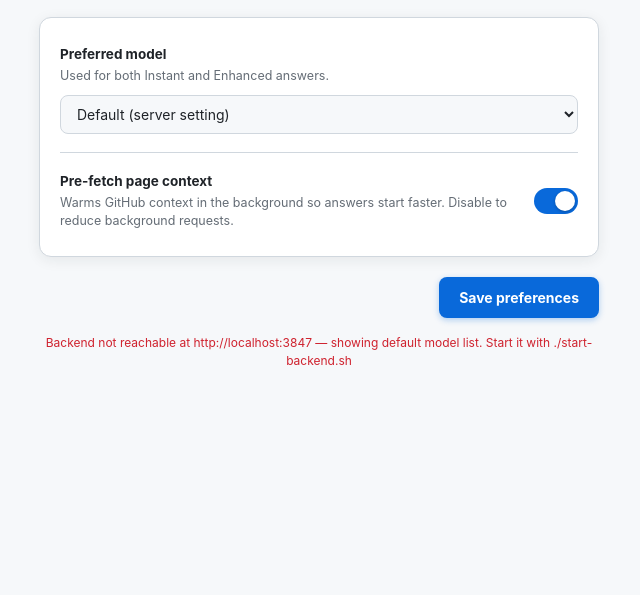
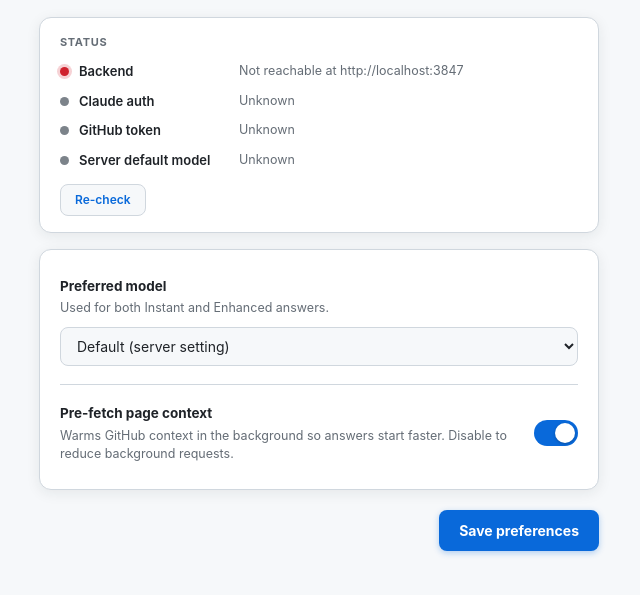
Before and after one commit to mathinraj/RepoLens, a browser extension: page RepoLens-extension/options/options.html in a window 1280 px wide. Shown: the part 87-682 px from the top of the page, without its empty margins (321-961 px from the left). Drawn offline with Linux system fonts and the light colour scheme; no server answers.

Commit message:
Updated RepoLens to version 0.7.1, introducing a new status card on the options page for health checks, including backend connectivity and model availability. Enhance model selection with updated Claude model options and improve user interaction with a re-check button for health status. Refactor related JavaScript and CSS for better functionality and styling.

```diff
--- a/RepoLens-extension/options/options.css
+++ b/RepoLens-extension/options/options.css
@@ -189,11 +189,67 @@ input[type="text"]:focus {
 .save-btn:hover { background: var(--accent-hover); transform: translateY(-1px); }
 .save-btn:active { transform: translateY(0); }
 
-.backend-note {
-  margin-top: 16px;
-  font-size: 12px;
+/* Status card */
+.status-card { margin-bottom: 16px; padding: 16px 20px; }
+
+.status-title {
+  font-size: 11px;
+  font-weight: 700;
+  text-transform: uppercase;
+  letter-spacing: 0.06em;
   color: var(--muted);
-  text-align: center;
+  margin-bottom: 12px;
 }
 
-.backend-note.is-error { color: var(--danger); }
+.checks {
+  list-style: none;
+  margin: 0;
+  padding: 0;
+  display: flex;
+  flex-direction: column;
+  gap: 10px;
+}
+
+.check {
+  display: flex;
+  align-items: center;
+  gap: 10px;
+  font-size: 13px;
+}
+
+.check-label { font-weight: 600; min-width: 150px; }
+.check-value { color: var(--muted); font-size: 12.5px; }
+
+.dot {
+  width: 9px;
+  height: 9px;
+  border-radius: 50%;
+  flex-shrink: 0;
+  background: var(--muted);
+}
+
+.dot.is-ok { background: var(--success); box-shadow: 0 0 0 3px color-mix(in srgb, var(--success) 20%, transparent); }
+.dot.is-bad { background: var(--danger); box-shadow: 0 0 0 3px color-mix(in srgb, var(--danger) 20%, transparent); }
+.dot.is-warn { background: #bf8700; box-shadow: 0 0 0 3px color-mix(in srgb, #bf8700 20%, transparent); }
+.dot.is-pending { background: var(--muted); animation: dot-pulse 1.2s ease-in-out infinite; }
+
+@keyframes dot-pulse { 0%, 100% { opacity: 1; } 50% { opacity: 0.35; } }
+
+.recheck-btn {
+  margin-top: 14px;
+  border: 1px solid var(--border);
+  background: var(--bg);
+  color: var(--accent);
+  font: inherit;
+  font-size: 12px;
+  font-weight: 600;
+  padding: 6px 14px;
+  border-radius: var(--radius-sm);
+  cursor: pointer;
+  transition: border-color 0.15s ease, background 0.15s ease;
+}
+
+.recheck-btn:hover {
+  border-color: var(--accent);
+  background: color-mix(in srgb, var(--accent) 8%, var(--bg));
+}
--- a/RepoLens-extension/options/options.html
+++ b/RepoLens-extension/options/options.html
@@ -23,6 +23,33 @@
           <p class="sub">Configure the model and background behavior.</p>
         </div>
       </header>
+
+      <section class="card status-card">
+        <div class="status-title">Status</div>
+        <ul class="checks" id="checks">
+          <li class="check" data-key="backend">
+            <span class="dot is-pending"></span>
+            <span class="check-label">Backend</span>
+            <span class="check-value" id="chk-backend">Checking…</span>
+          </li>
+          <li class="check" data-key="claude">
+            <span class="dot is-pending"></span>
+            <span class="check-label">Claude auth</span>
+            <span class="check-value" id="chk-claude">—</span>
+          </li>
+          <li class="check" data-key="github">
+            <span class="dot is-pending"></span>
+            <span class="check-label">GitHub token</span>
+            <span class="check-value" id="chk-github">—</span>
+          </li>
+          <li class="check" data-key="model">
+            <span class="dot is-pending"></span>
+            <span class="check-label">Server default model</span>
+            <span class="check-value" id="chk-model">—</span>
+          </li>
+        </ul>
+        <button type="button" id="recheck-btn" class="recheck-btn">Re-check</button>
+      </section>
 
       <section class="card">
         <div class="field">
@@ -53,8 +80,6 @@
         <span id="status" class="status" role="status"></span>
         <button type="button" id="save-btn" class="save-btn">Save preferences</button>
       </footer>
-
-      <p class="backend-note" id="backend-note"></p>
     </main>
 
     <script src="../shared/constants.js"></script>
--- a/RepoLens-extension/options/options.js
+++ b/RepoLens-extension/options/options.js
@@ -11,37 +11,56 @@
   const prefetchToggle = document.getElementById('prefetch-toggle');
   const saveBtn = document.getElementById('save-btn');
   const statusEl = document.getElementById('status');
-  const backendNote = document.getElementById('backend-note');
+  const recheckBtn = document.getElementById('recheck-btn');
 
   const CUSTOM_VALUE = '__custom__';
 
+  // Current Claude lineup (mid-2026) — used if the backend can't be reached.
   const FALLBACK_MODELS = [
-    { id: '', label: 'Default (server setting)' },
-    { id: 'claude-sonnet-4-6', label: 'Claude Sonnet 4.6 — fast, balanced' },
-    { id: 'claude-opus-4-1', label: 'Claude Opus 4.1 — most capable' },
-    { id: 'claude-haiku-4-5', label: 'Claude Haiku 4.5 — fastest' },
+    { id: 'claude-fable-5', label: 'Claude Fable 5', note: 'Highest tier — deep judgment' },
+    { id: 'claude-opus-4-8', label: 'Claude Opus 4.8', note: 'Frontier agentic coding' },
+    { id: 'claude-sonnet-5', label: 'Claude Sonnet 5', note: 'Best speed / intelligence balance' },
+    { id: 'claude-haiku-4-5', label: 'Claude Haiku 4.5', note: 'Fastest, near-frontier' },
   ];
 
   let knownIds = new Set();
+  let pendingStoredModel = null;
 
   function renderModels(models, defaultModel) {
     modelSelect.innerHTML = '';
     knownIds = new Set();
+
+    // First option = the server default (rendered only once).
+    const def = document.createElement('option');
+    def.value = '';
+    def.textContent = defaultModel
+      ? `Default — ${defaultModel}`
+      : 'Default (server setting)';
+    modelSelect.appendChild(def);
+    knownIds.add('');
+
+    // Then each model, skipping the one that equals the default (avoid dupes).
     for (const m of models) {
+      if (m.id === defaultModel) continue;
       const opt = document.createElement('option');
       opt.value = m.id;
-      opt.textContent =
-        m.id === '' && defaultModel ? `${m.label} — ${defaultModel}` : m.label;
+      opt.textContent = m.note ? `${m.label} — ${m.note}` : m.label;
       modelSelect.appendChild(opt);
       knownIds.add(m.id);
     }
+
     const customOpt = document.createElement('option');
     customOpt.value = CUSTOM_VALUE;
     customOpt.textContent = 'Custom…';
     modelSelect.appendChild(customOpt);
+
+    if (pendingStoredModel !== null) {
+      applyStoredSelection(pendingStoredModel);
+    }
   }
 
   function applyStoredSelection(storedModel) {
+    pendingStoredModel = storedModel;
     if (storedModel && !knownIds.has(storedModel)) {
       modelSelect.value = CUSTOM_VALUE;
       customInput.value = storedModel;
@@ -56,22 +75,50 @@
     customWrap.classList.toggle('is-hidden', modelSelect.value !== CUSTOM_VALUE);
   });
 
+  // ─── Health checks ────────────────────────────────────────────────────────
+  function setCheck(key, state, value) {
+    const li = document.querySelector(`.check[data-key="${key}"]`);
+    if (!li) return;
+    const dot = li.querySelector('.dot');
+    const val = li.querySelector('.check-value');
+    dot.className = 'dot ' + (state === 'ok' ? 'is-ok' : state === 'bad' ? 'is-bad' : state === 'warn' ? 'is-warn' : 'is-pending');
+    if (val && value != null) val.textContent = value;
+  }
+
+  function resetChecks() {
+    ['backend', 'claude', 'github', 'model'].forEach((k) => setCheck(k, 'pending', k === 'backend' ? 'Checking…' : '—'));
+  }
+
+  async function runHealthCheck() {
+    resetChecks();
+    try {
+      const res = await fetch(`${BACKEND_URL}/health`, { cache: 'no-store' });
+      const h = await res.json();
+      setCheck('backend', 'ok', `Connected (${h.claudeProvider || 'cli'})`);
+      setCheck('claude', h.claudeAuth ? 'ok' : 'bad', h.claudeAuth ? 'Authenticated' : 'Not authenticated');
+      setCheck('github', h.githubToken ? 'ok' : 'warn', h.githubToken ? 'Configured' : 'Missing (page-scrape only)');
+      setCheck('model', 'ok', h.model || 'unknown');
+      return h;
+    } catch {
+      setCheck('backend', 'bad', `Not reachable at ${BACKEND_URL}`);
+      setCheck('claude', 'pending', 'Unknown');
+      setCheck('github', 'pending', 'Unknown');
+      setCheck('model', 'pending', 'Unknown');
+      return null;
+    }
+  }
+
   async function loadModels() {
     try {
-      const res = await fetch(`${BACKEND_URL}/models`);
+      const res = await fetch(`${BACKEND_URL}/models`, { cache: 'no-store' });
       const data = await res.json();
       if (data.ok && Array.isArray(data.models) && data.models.length) {
-        renderModels(data.models, data.default);
-        backendNote.textContent = `Backend connected · provider: ${data.provider}`;
-        backendNote.classList.remove('is-error');
+        renderModels(data.models, data.default || '');
         return;
       }
       throw new Error('bad response');
     } catch {
       renderModels(FALLBACK_MODELS, '');
-      backendNote.textContent =
-        `Backend not reachable at ${BACKEND_URL} — showing default model list. Start it with ./start-backend.sh`;
-      backendNote.classList.add('is-error');
     }
   }
 
@@ -98,8 +145,13 @@
     flashStatus('Saved');
   });
 
+  recheckBtn.addEventListener('click', () => {
+    runHealthCheck();
+    loadModels();
+  });
+
   (async function init() {
-    await loadModels();
+    await Promise.all([runHealthCheck(), loadModels()]);
     await loadPrefs();
   })();
 })();
```
Also changed, not shown: backend/server.js (+8 -6 lines), RepoLens-extension/manifest.json.
